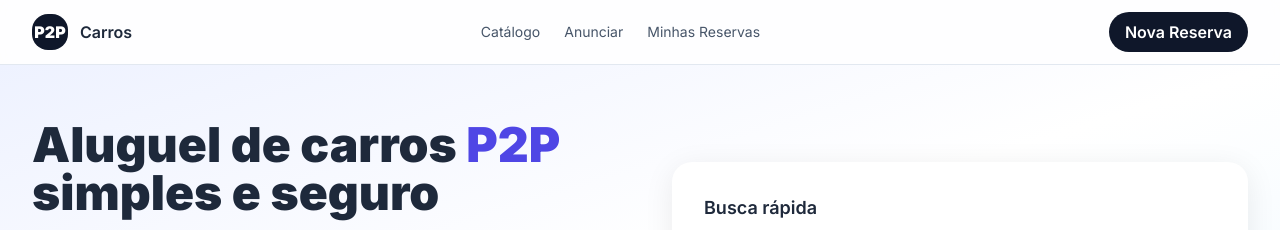
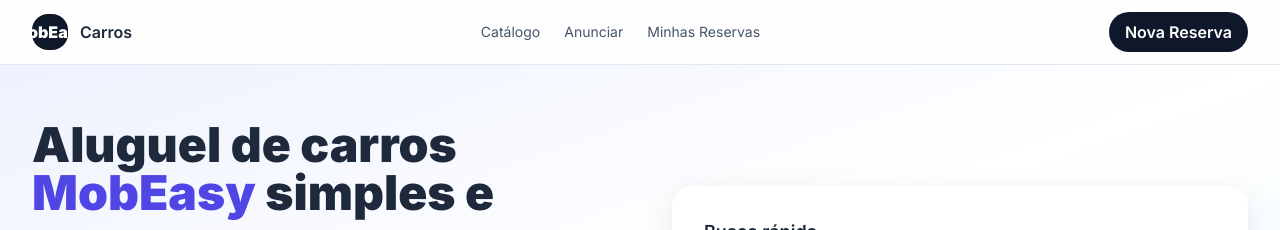
Before and after one commit to davixedes/mobeasy, a plain HTML site: page index.html in a window 1280 px wide. Shown: the top 230 px of the page. Drawn offline with nearby package versions, Linux system fonts and the light colour scheme.

Commit message:
adicionando MVP - front e realizando modificações no front end

```diff
--- a/index.html
+++ b/index.html
@@ -23,7 +23,7 @@
   <header class="sticky top-0 z-30 bg-white/80 backdrop-blur border-b border-slate-200">
     <div class="mx-auto max-w-7xl px-4 sm:px-6 lg:px-8 h-16 flex items-center justify-between">
       <div class="flex items-center gap-3">
-        <div class="w-9 h-9 rounded-2xl bg-slate-900 text-white grid place-content-center font-black">P2P</div>
+        <div class="w-9 h-9 rounded-2xl bg-slate-900 text-white grid place-content-center font-black">MobEasy</div>
         <span class="font-semibold">Carros</span>
       </div>
       <nav class="hidden md:flex items-center gap-6 text-sm">
@@ -44,7 +44,7 @@
       <div class="grid md:grid-cols-2 gap-8 items-center">
         <div>
           <h1 class="text-4xl md:text-5xl font-black leading-tight">
-            Aluguel de carros <span class="text-indigo-600">P2P</span> simples e seguro
+            Aluguel de carros <span class="text-indigo-600">MobEasy</span> simples e seguro
           </h1>
           <p class="mt-4 text-slate-600 text-lg">Encontre o carro ideal na sua região ou anuncie o seu para gerar renda extra. Pagamentos e reservas em poucos cliques.</p>
           <div class="mt-6 flex gap-3">
@@ -183,7 +183,7 @@
   </div>
 
   <footer class="mt-10 py-10 border-t border-slate-200 text-center text-sm text-slate-500">
-    MVP acadêmico – P2P Carros • Feito com HTML + Tailwind + JS • LocalStorage
+    MVP acadêmico – MobEasy Carros • Feito com HTML + Tailwind + JS • LocalStorage
   </footer>
 
   <script>
```
